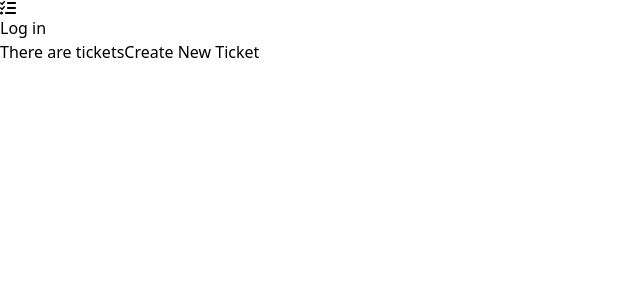
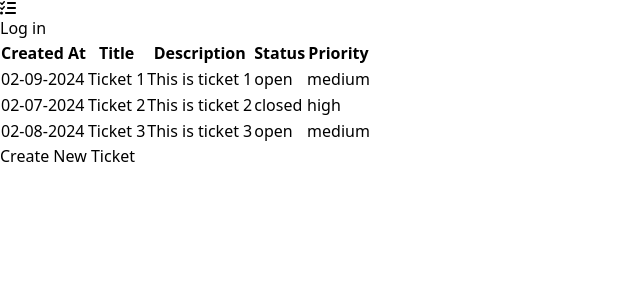
Before and after one commit to Radin6/ticketing-system-front, a React (Vite) app: page /home in a window 1280 px wide. Shown: the top 300 px of the page, without its empty margins (0-640 px from the left). Built offline with nearby package versions, Linux system fonts and the light colour scheme.

Commit message:
table and formatDate, ticketsMocks

```diff
--- /dev/null
+++ b/src/mocks/TicketsMocks.tsx
@@ -0,0 +1,31 @@
+import { ITicketsTable } from "../pages/home/_components/TicketsTable"
+
+export const TicketsMocks : ITicketsTable[] = [
+  {
+    ticketId: "0b728d48-f31d-4d16-9e97-4a0ca2af2949",
+    userId: "eb8a469d-b6aa-4d17-b371-746e27181611",
+    status: "open",
+    priority: "medium",
+    title: "Ticket 1",
+    description: "This is ticket 1",
+    createdAt: "2024-09-02T06:21:14.060+00:00",
+  },
+  {
+    ticketId: "0b728d48-f31d-4d16-1237-4a0ca2af2949",
+    userId: "7a3756dd-9653-4209-b126-b3597f02f047",
+    status: "closed",
+    priority: "high",
+    title: "Ticket 2",
+    description: "This is ticket 2",
+    createdAt: "2024-07-02T06:20:13.060+00:00",
+  },
+  {
+    ticketId: "0b728d48-f31d-4d16-9e45-4a0ca2af2949",
+    userId: "eb8a469d-b6aa-4d17-b371-746e27181611",
+    status: "open",
+    priority: "medium",
+    title: "Ticket 3",
+    description: "This is ticket 3",
+    createdAt: "2024-08-02T06:20:30.060+00:00",
+  },
+]
--- /dev/null
+++ b/src/pages/home/_components/TicketsTable.tsx
@@ -0,0 +1,44 @@
+import React from "react";
+import { TPriority, TStatus } from "../../../types/ticketTypes"
+import formatDate from "../../../utils/formatDate";
+
+export interface ITicketsTable {
+  ticketId: string;
+  userId: string;
+  status: TStatus;
+  priority: TPriority;
+  title: string;
+  description: string;
+  createdAt: string;
+}
+
+interface TicketsProps {
+  tickets: ITicketsTable[];
+}
+
+const thStyle = "border border-gray-300 px-4"
+
+const TicketsTable: React.FC<TicketsProps> = ({tickets}) => {
+  return (
+    <table className="table-auto">
+      <tr>
+        <th className={thStyle}>Created At</th>
+        <th className={thStyle}>Title</th>
+        <th className={thStyle}>Description</th>
+        <th className={thStyle}>Status</th>
+        <th className={thStyle}>Priority</th>
+      </tr>
+      {tickets.map(ticket =>
+        <tr key={ticket.ticketId}>
+          <td>{formatDate(ticket.createdAt)}</td>
+          <td>{ticket.title}</td>
+          <td>{ticket.description}</td>
+          <td>{ticket.status}</td>
+          <td>{ticket.priority}</td>
+        </tr>
+      )}
+    </table>
+  )
+}
+
+export default TicketsTable;
--- a/src/pages/home/home.tsx
+++ b/src/pages/home/home.tsx
@@ -5,7 +5,8 @@ import { useEffect, useState } from "react";
 import ticketCreate from "../../services/tickets/ticketCreate"
 import { ITicketCreate, TPriority } from '../../types/ticketTypes';
 import getTicketsByMe from "../../services/tickets/getTicketsByMe";
-
+import TicketsTable, { ITicketsTable } from "./_components/TicketsTable";
+import { TicketsMocks } from "../../mocks/TicketsMocks";
 // const CreateTicketModal = () => {
 //   <Modal setShowModal={setShowModal}>
 //     <table>1</table>
@@ -17,18 +18,20 @@ function Home() {
   const [title, setTitle] = useState("")
   const [description, setDescription] = useState("")
   const [priority, setPriority] = useState<TPriority>("low")
-  const [tickets, setTickets] = useState({})
+  const [tickets, setTickets] = useState<ITicketsTable[]>([])
 
-  // useEffect(() =>{
-  //   const fetchTickets = async () => {
-  //     const response = await getTicketsByMe()
-  //     if (response?.ticket) {
-  //       console.log("tickets response: ", response.ticket)
-  //     }
-  //   }
+  useEffect(() => {
+    const fetchTickets = async () => {
+      //const response = await getTicketsByMe()
+      setTickets(TicketsMocks)
+      // if (response?.ticket) {
+      //   console.log(response.ticket)
+      //   setTickets(response.ticket)
+      // }
+    }
 
-  //   fetchTickets()
-  // },[])
+    fetchTickets()
+  }, [])
 
   const handleOpenModal = () => {
     setShowModal(true)
@@ -36,7 +39,7 @@ function Home() {
 
   const handleCreateTicket = async (e: any) => {
     e.preventDefault();
-    const ticketData : ITicketCreate = {
+    const ticketData: ITicketCreate = {
       title: title,
       description: description,
       priority: priority
@@ -44,7 +47,10 @@ function Home() {
 
     const response = await ticketCreate(ticketData)
 
-    console.log("creating ticket: ",response)
+    console.log("creating ticket: ", response)
+    setTitle("")
+    setDescription("")
+    setPriority("low")
 
   }
 
@@ -52,7 +58,7 @@ function Home() {
     <HomeLayout>
       <div className="flex flex-col justify-center items-center h-screen">
         <div className="flex flex-col border rounded-md bg-blue-100 p-6">
-          {tickets && "There are tickets"}
+          {tickets?.length && <TicketsTable tickets={tickets} />}
           <Button onClick={handleOpenModal}>
             Create New Ticket
           </Button>
--- a/src/services/users/userLogin.ts
+++ b/src/services/users/userLogin.ts
@@ -26,7 +26,6 @@ async function userLogin(data : ILoginData) : Promise<IResponse200 | string> {
       Cookies.remove("token");
       Cookies.set("token", result.token);
 
-      return "Log in successful";
     }
 
     return result;
--- a/src/types/ticketTypes.ts
+++ b/src/types/ticketTypes.ts
@@ -2,9 +2,9 @@ export interface ITicketCreate {
   description: string;
   priority: TPriority;
   title: string;
-  status?: TSatatus;
+  status?: TStatus;
 }
 
 export type TPriority = "low" | "medium" | "high";
 
-export type TSatatus = "open" | "closed" | "in-progress";
+export type TStatus = "open" | "closed" | "in-progress";
--- /dev/null
+++ b/src/utils/formatDate.ts
@@ -0,0 +1,9 @@
+export default function formatDate(dateString : string) {
+  const date = new Date(dateString);
+
+  const day = String(date.getUTCDate()).padStart(2, '0');
+  const month = String(date.getUTCMonth() + 1).padStart(2, '0'); // Months are zero-based
+  const year = date.getUTCFullYear();
+
+  return `${day}-${month}-${year}`;
+}
```
